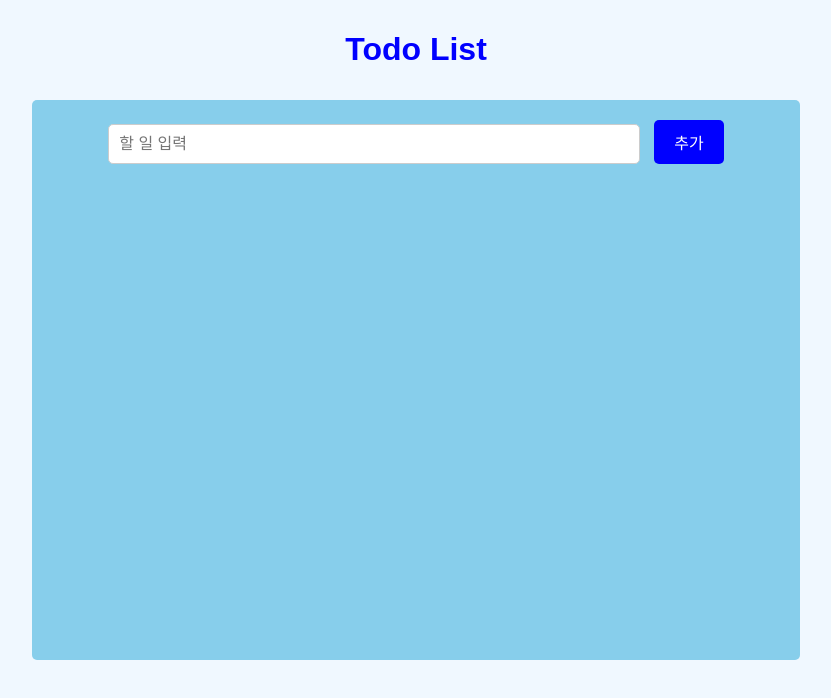
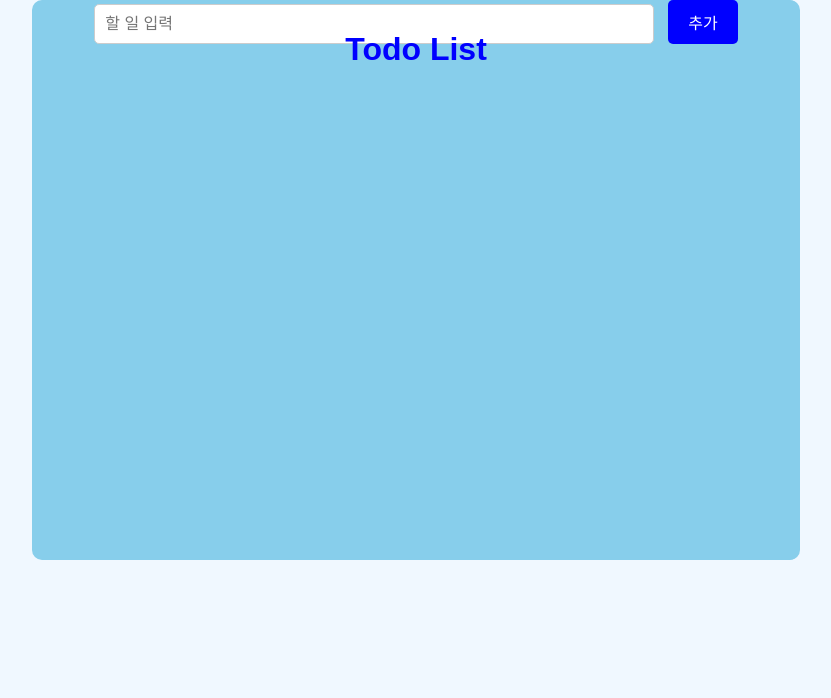
Before and after one commit to ghdlend/Frontend, a plain HTML site: page Todo_List/index.html in a window 1280 px wide. Shown: the whole page, without its empty margins (224-1055 px from the left). Drawn offline with Linux system fonts and the light colour scheme.

```diff
--- a/Todo_List/style.css
+++ b/Todo_List/style.css
@@ -10,21 +10,17 @@ body {
     position: fixed;
     top: 0;
     width: 100%;
-    background-color: aliceblue;
     padding: 10px 0;
     z-index: 1000;
 }
 
-.card {
+.card{
     text-align: center;
+    border-radius: 10px;
     background-color: skyblue;
-    border-radius: 5px;
-    width: 60%;
-    margin: 100px auto 20px;
-    padding: 20px;
-    box-sizing: border-box;
-    height: 70vh;
-    overflow-y: auto;
+    height:70vh;
+    width:60%;
+    margin: 0 auto;
 }
 
 #TodoInput {
```
